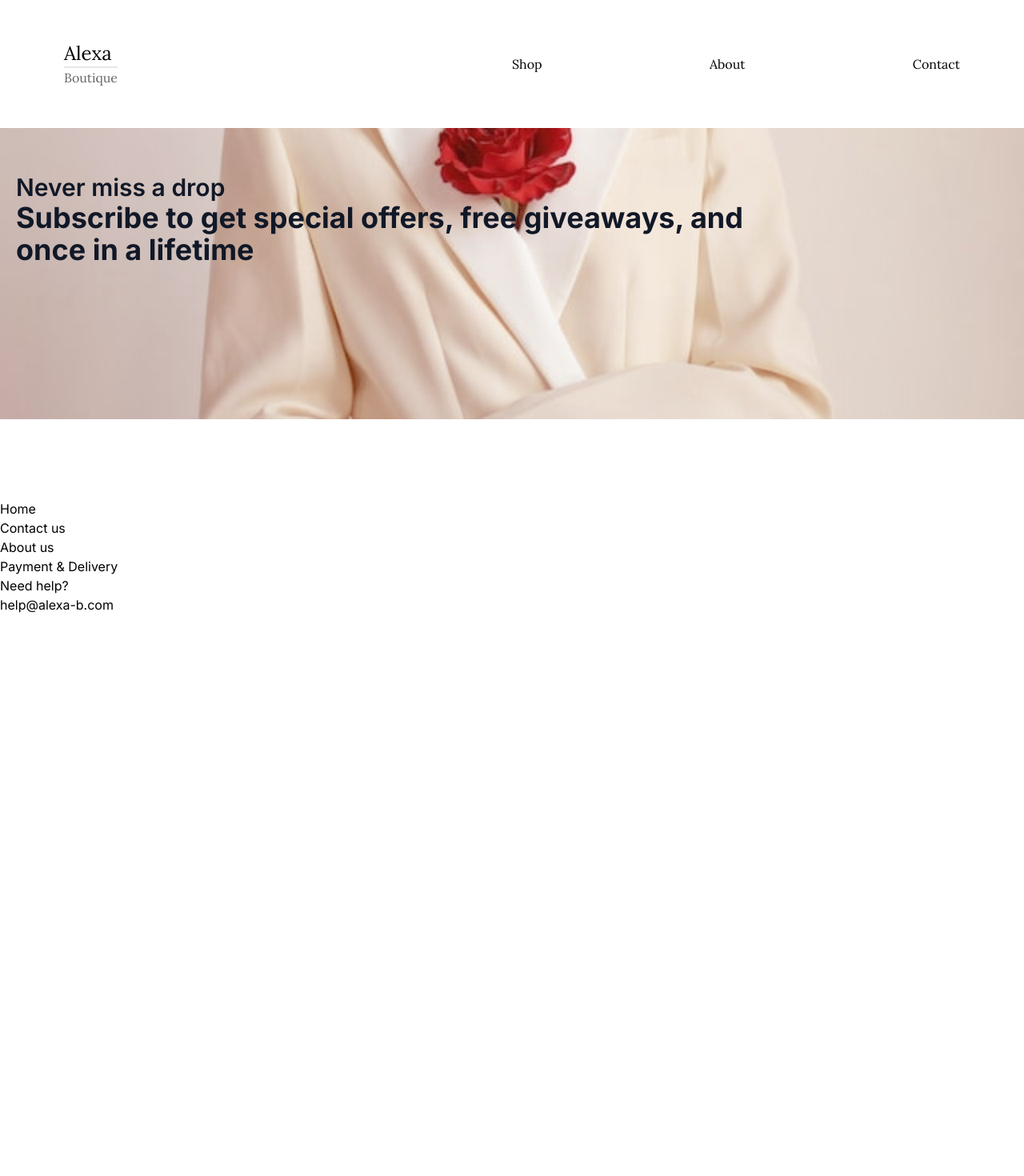
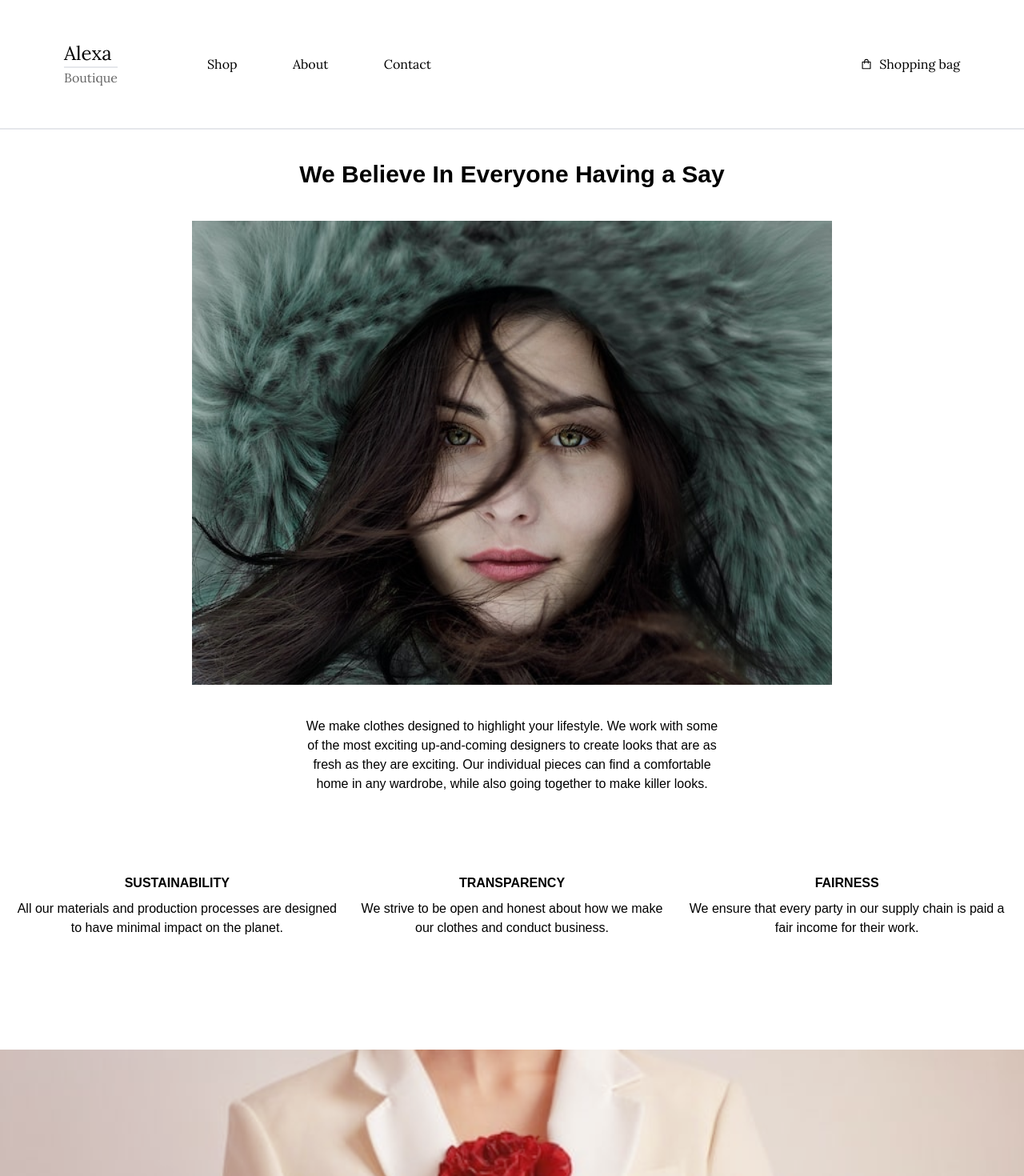
Before and after one commit to APBD98/Alexa-boutique, a Next.js app: page /about in a window 1280 px wide. Shown: the top 1470 px of the page at 80% size. Before the commit the page ends 800 px from the top, so only its background shows below. Built offline with nearby package versions, Linux system fonts and the light colour scheme; what tailwind-hamburgers would draw is missing.

Commit message:
finishing navbar, about page and contact page

```diff
--- a/src/app/about/page.tsx
+++ b/src/app/about/page.tsx
@@ -1,9 +1,37 @@
-import React from 'react'
+import Image from "next/image"
+import Images from "@/utils/imageImporter/imageImporter"
 
 export default function page() {
   return (
-    <div>
-        <h1>Test</h1>
+    <div className='w-full min-h-[1000px] pt-[200px] mb-20'>
+      <div className="w-full min-h-[500px] flex flex-col items-center sm:pl-10 sm:pr-10">
+        <h1 className="text-3xl mb-10 text-center font-semibold">We Believe In Everyone Having a Say</h1>
+        <Image
+          src={Images.model8}
+          alt="modle preview"
+          width={800}
+          height={400}
+        />
+        <article className="text-center indent-5 p-4 sm:p-10 sm:indent-8 lg:w-1/2 lg:indent-0">
+          <p>We make clothes designed to highlight your lifestyle. We work with some of the most exciting up-and-coming designers to create looks that are as fresh as they are exciting. Our individual pieces can find a comfortable home in any wardrobe, while also going together to make killer looks.</p>
+
+        </article>
+      </div>
+
+      <div className="w-full min-h-[200px] grid grid-cols-1 place-items-center gap-4 text-center p-5 lg:grid-cols-3">
+        <article className="sm:w-3/5 lg:w-full">
+          <h4 className="uppercase font-semibold mb-2">sustainability</h4>
+          <p>All our materials and production processes are designed to have minimal impact on the planet.</p>
+        </article>
+        <article className="sm:w-3/5 lg:w-full">
+          <h4 className="uppercase font-semibold mb-2">Transparency</h4>
+          <p>We strive to be open and honest about how we make our clothes and conduct business.</p>
+        </article>
+        <article className="sm:w-3/5 lg:w-full">
+          <h4 className="uppercase font-semibold mb-2">Fairness</h4>
+          <p>We ensure that every party in our supply chain is paid a fair income for their work.</p>
+        </article>
+      </div>
     </div>
   )
 }
--- /dev/null
+++ b/src/app/contact/page.tsx
@@ -0,0 +1,11 @@
+import React from 'react'
+
+export default function Page() {
+  return (
+    <div className='w-full min-h-[300px] pt-[200px] mb-20 text-center p-5'>
+        <h1 className='font-semibold text-3xl mb-5'>Customer services inquries</h1>
+        <p className='mb-2'>Business Hours: Monday through Sunday, 7 AM - 10 PM</p>
+        <p>Email: <span className='underline'>info@alexa.com</span></p>
+    </div>
+  )
+}
--- a/src/app/layout.tsx
+++ b/src/app/layout.tsx
@@ -1,10 +1,10 @@
 import './globals.css'
 import type { Metadata } from 'next'
-import { Lora, Inter } from 'next/font/google'
+import { Spectral } from 'next/font/google'
 import Navbar from '@/components/navbar/navbar'
 import Footer from '@/components/footer/footer'
 
-const inter = Inter({ subsets: ['latin'] })
+const spectral = Spectral({ subsets: ['latin'], weight:['300'] })
 
 export const metadata: Metadata = {
   title: 'AzrBoutiqe',
@@ -18,7 +18,7 @@ export default function RootLayout({
 }) {
   return (
     <html lang="en">
-      <body className={inter.className} suppressHydrationWarning={true}>
+      <body className={spectral.className} suppressHydrationWarning={true}>
         <Navbar/>
         {children}
         <Footer/>
--- a/src/app/page.tsx
+++ b/src/app/page.tsx
@@ -1,7 +1,6 @@
 "use client"
 
 import Image from "next/image"
-import Link from "next/link"
 import { Spectral, Quintessential } from "next/font/google"
 import Images from '@/utils/imageImporter/imageImporter'
 import Buttons from '@/components/button/Button'
@@ -20,6 +19,8 @@ const quintessential = Quintessential({
 
 const image1 =
 "https://images.unsplash.com/photo-1611652022419-a9419f74343d?ixlib=rb-4.0.3&ixid=M3wxMjA3fDB8MHxwaG90by1wYWdlfHx8fGVufDB8fHx8fA%3D%3D&auto=format&fit=crop&w=1376&q=80";
+
+
 
 
 
@@ -45,10 +46,10 @@ export default function Home() {
         </div>
       </div>
 
-      <div className="w-full min-h-[500px] flex flex-col mt-10 p-5 gap-10 sm:items-center lg:flex-row lg:gap-0 lg:items-center lg:justify-evenly">
-        <div className="text-center">
-          <h1 className="text-lg font-semibold mb-2">Fall Collection '20</h1>
-          <p className="text-sm">Discover the pre-fall collectiona arriving now</p>
+      <div className="w-full min-h-[500px] flex flex-col mt-10 p-5 gap-10 sm:items-center lg:flex-row lg:gap-2 lg:items-center lg:justify-evenly">
+        <div className="text-center lg:text-left">
+          <h1 className="text-lg font-semibold mb-2 lg:text-3xl">Fall Collection '20</h1>
+          <p className="text-sm">Discover the pre-fall collectiona arriving now.</p>
           <Buttons
             href="/shop"
             styling="bg-black text-white w-40 h-16"
--- a/src/components/footer/footer.tsx
+++ b/src/components/footer/footer.tsx
@@ -1,18 +1,19 @@
 
 import Link from "next/link"
+import { FaInstagram, FaFacebook, FaTwitter } from "react-icons/fa"
 
 export default function Footer() {
   return (
     <div className="w-full min-h-[500px]">
-        <div className="bg-red-950 w-full h-[400px] bg-no-repeat bg-cover bg-top bg-blend-screen mb-[100px] sm:h-[500px] lg:bg-center" style={{backgroundImage:`url(model3.jpg)`}}>
+        <div className="bg-red-950 w-full h-[400px] bg-no-repeat bg-cover bg-top bg-blend-screen mb-[50px] sm:h-[500px] lg:bg-center" style={{backgroundImage:`url(model3.jpg)`}}>
             <div className="w-full h-[400px] text-gray-900 flex flex-col justify-center p-5 sm:w-11/12 sm:h-[500px] lg:w-3/4">
                 <p className="text-2xl font-semibold sm:text-3xl">Never miss a drop</p>
                 <h1 className="text-3xl font-bold sm:text-4xl">Subscribe to get special offers, free giveaways, and once in a lifetime</h1>
             </div>
         </div>
 
-        <div>
-            <div>
+        <div className="w-full h-[400px] grid grid-cols-1 p-5 sm:grid-cols-2 sm:pl-10">
+            <div className="w-full text-lg underline flex flex-col justify-start gap-2 lg:justify-evenly lg:gap-0 lg:pl-10">
                 <Link href='/'>
                     <h1>Home</h1>
                 </Link>
@@ -23,13 +24,18 @@ export default function Footer() {
                     <h1>About us</h1>
                 </Link>
                 <Link href='/'>
-                    <h1>Payment & Delivery</h1>
+                    <h1>Payment & delivery</h1>
                 </Link>
             </div>
 
-            <div>
-                <h1>Need help?</h1>
-                <p>help@alexa-b.com</p>
+            <div className="flex flex-col gap-4 lg:justify-evenly lg:pl-10">
+                <h1 className="text-3xl">Need help?</h1>
+                <p className="underline">help@alexa-b.com</p>
+                <div className="flex flex-row gap-4 text-xl lg:text-3xl">
+                    <FaTwitter/>
+                    <FaFacebook/>
+                    <FaInstagram/>
+                </div>
             </div>
         </div>
     </div>
--- a/src/components/hamburger/hamburger.tsx
+++ b/src/components/hamburger/hamburger.tsx
@@ -7,7 +7,7 @@ type hamburgerMenu ={
 }
 export default function Hamburger(props: hamburgerMenu) {
   return (
-    <div className={classNames(`tham tham-e-spin tham-w-8 md:hidden`, { 'tham-active': props.hamburger })} onClick={props.burgerF}>
+    <div className={classNames(`tham tham-e-spin tham-w-8 z-10 lg:hidden`, { 'tham-active': props.hamburger })} onClick={props.burgerF}>
       <div className="tham-box">
         <div className="tham-inner bg-black" />
       </div>
--- a/src/components/navbar/navbar.tsx
+++ b/src/components/navbar/navbar.tsx
@@ -2,6 +2,7 @@
 import './navbar.css'
 import Link from 'next/link'
 import { Lora } from 'next/font/google'
+import {AiOutlineShopping} from 'react-icons/ai'
 import React, { useState } from 'react'
 import Hamburger from '@/components/hamburger/hamburger'
 
@@ -14,12 +15,15 @@ export default function Navbar() {
     }
   return (
     <div className='overflow-x-hidden'>
-        <div className={`${lora.className} w-full h-28 bg-white flex justify-between items-center p-5 fixed top-0 sm:p-10 lg:p-20`}>
-            <Link href='/'>
+        <div className={`${lora.className} border-b-2 w-full h-28 bg-white flex justify-between items-center p-5 fixed top-0 sm:p-10 lg:flex-row lg:p-20`}>
+
+            <div className='flex items-center lg:justify-start gap-10 lg:gap-28 lg:w-1/2'>
+                <Hamburger hamburger={opened} burgerF={hamburgerMenu}/>
+                <Link href='/' className='relative z-10 lg:static'>
                     <h1 className='text-xl border-b-2 sm:text-2xl'>Alexa</h1>
                     <p className='text-base opacity-60'>Boutique</p>
                 </Link>
-            <ul className={`flex flex-col justify-evenly fixed top-0 right-0 w-3/4 h-[100vh] items-center transition-all duration-700  ${opened?  'translate-x-0' : 'translate-x-[1000px]'} sm:static sm:translate-x-0 sm:flex-row sm:h-full sm:bg-transparent sm:justify-between sm:w-1/2`}>
+                <ul className={`bg-white flex flex-col justify-evenly fixed top-0 right-0 w-full h-[90vh] items-center transition-all duration-700  ${opened?  'translate-x-0' : 'translate-x-[1000px]'} lg:static lg:translate-x-0 lg:flex-row lg:h-full lg:justify-between lg:w-1/2`}>
                     <li>
                         <Link href='/shop'>Shop</Link>
                     </li>
@@ -30,7 +34,13 @@ export default function Navbar() {
                         <Link href='/contact'>Contact</Link>
                     </li>
                 </ul>
-            <Hamburger hamburger={opened} burgerF={hamburgerMenu}/>
+            </div>
+
+            <Link href='/' className='flex items-center gap-2 z-10 relative lg:static'>
+                <AiOutlineShopping/>
+                <h1>Shopping bag</h1>
+            </Link>
+
         </div>
     </div>
   )
--- a/src/utils/imageImporter/imageImporter.jsx
+++ b/src/utils/imageImporter/imageImporter.jsx
@@ -4,6 +4,8 @@ import model3 from '@/assets/img/model3.jpg'
 import model4 from '@/assets/img/model4.jpg'
 import model5 from '@/assets/img/model5.jpg'
 import model6 from '@/assets/img/model6.jpg'
+import model8 from '@/assets/img/model8.jpg'
+import model7 from '@/assets/img/model7.jpg'
 import model11  from '@/assets/img/model11.jpg'
 import jewelry from '@/assets/img/jewelry.jpg'
 import cloth from '@/assets/img/cloth.jpg'
@@ -16,6 +18,8 @@ const Images = {
     model4,
     model5,
     model6,
+    model7,
+    model8,
     model11,
     jewelry,
     cloth,
```
Also changed, not shown: src/assets/img/model7.jpg (added), src/assets/img/model8.jpg (added). Lines whose indentation alone changed are shown as unchanged.
